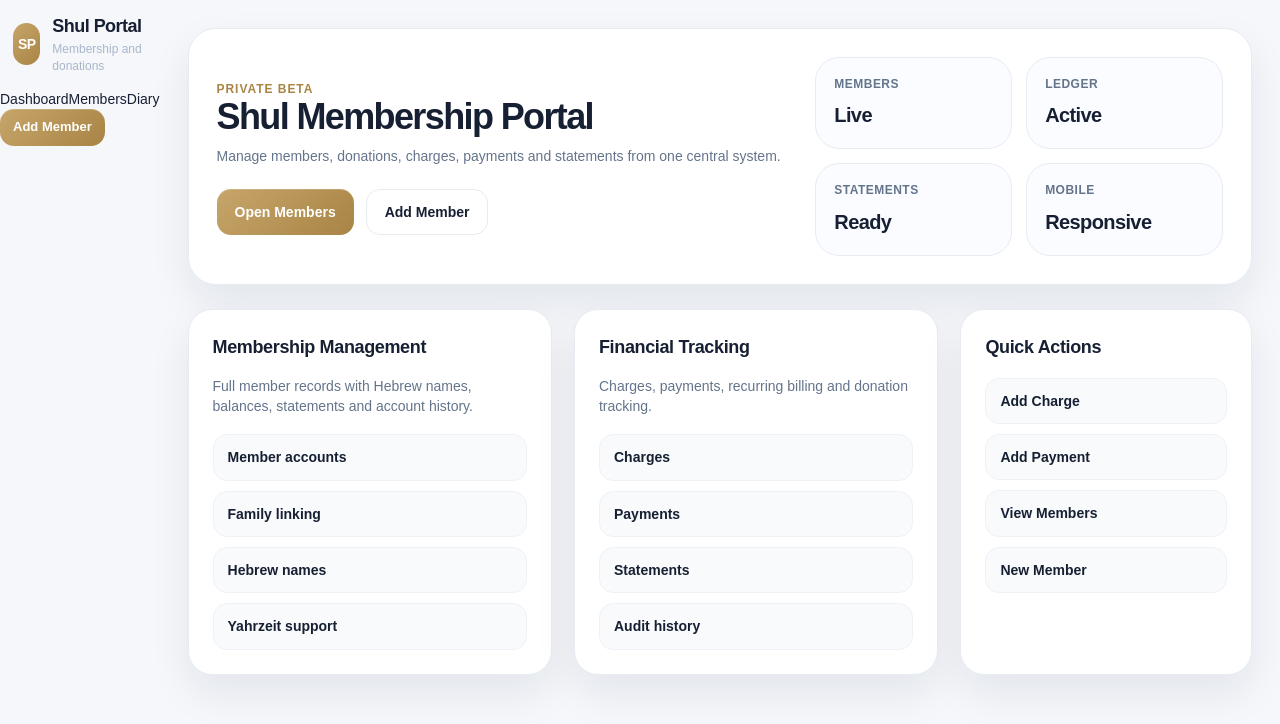
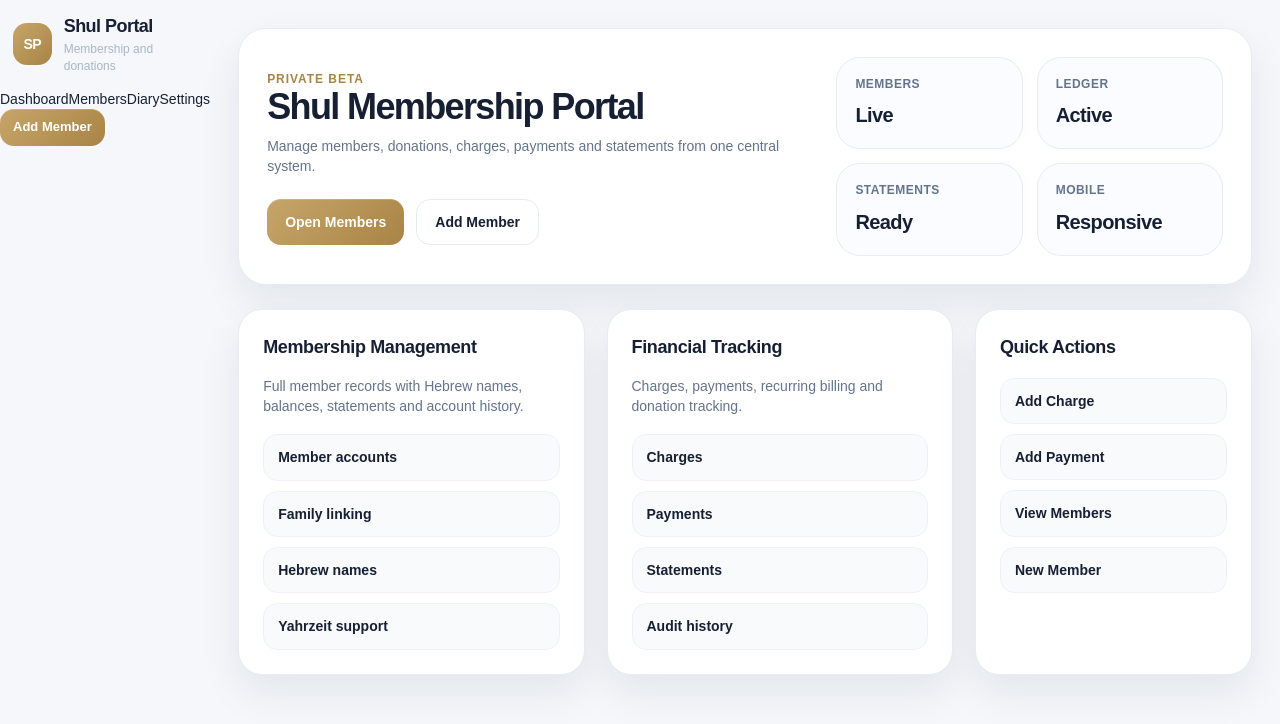
Before and after one commit to gersonberger-lab/shul-membership-portal, a Next.js app: page / in a window 1280 px wide. Shown: the top 724 px of the page. Built offline with nearby package versions, Linux system fonts and the light colour scheme.

Commit message:
Add settings link to top navigation

```diff
--- a/app/components/AppShell.tsx
+++ b/app/components/AppShell.tsx
@@ -6,6 +6,7 @@ const navItems = [
   { href: "/", label: "Dashboard" },
   { href: "/members", label: "Members" },
   { href: "/diary", label: "Diary" },
+  { href: "/settings", label: "Settings" },
 ];
 
 function isActive(pathname: string, href: string) {
```
